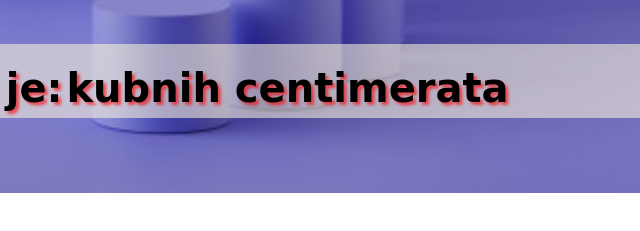
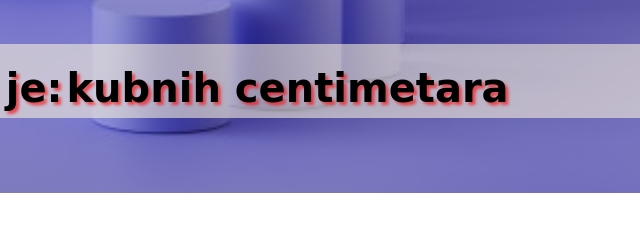
Before and after one commit to Ivana991/Valjak, a plain HTML site: page index.html in a window 1280 px wide. Shown: the part 527-758 px from the top of the page, 585-1225 px from the left. Drawn offline with Linux system fonts and the light colour scheme.

Commit message:
Update valjakcss.css

```diff
--- a/valjakcss.css
+++ b/valjakcss.css
@@ -90,7 +90,7 @@
  }
 
  #div3::after {
-    content: "kubnih centimerata";
+    content: "kubnih centimetara";
     font-size: 5vh;
     font-weight: bold;
     font-family: cursive;
```
